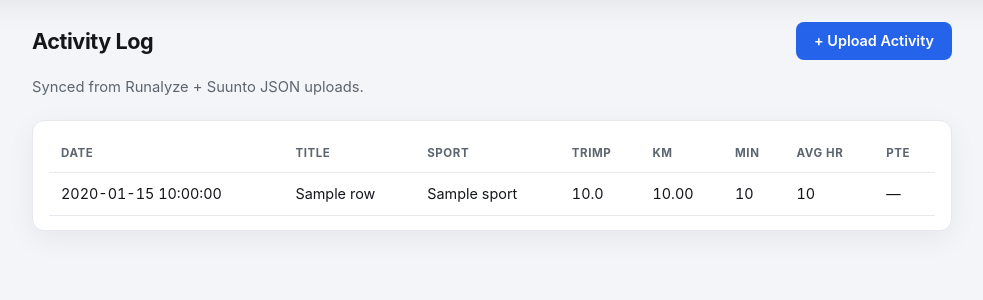
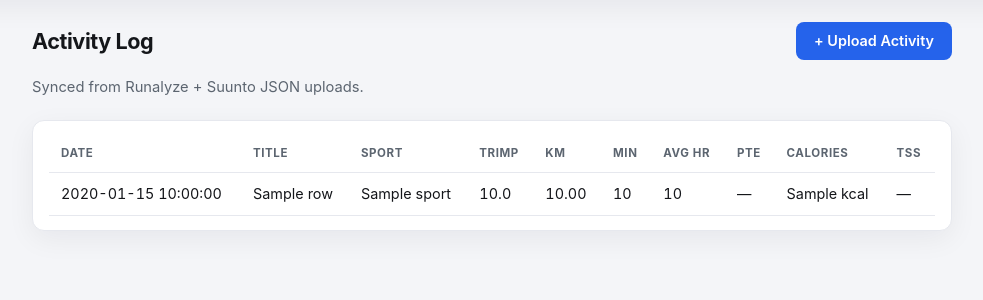
Before and after one commit to Raviv65/running-coach, a Flask app: template templates/activity.html in a window 1280 px wide. Shown: the part 55-355 px from the top of the page, without its empty margins (148-1131 px from the left). Run offline with Flask 3, Linux system fonts and the light colour scheme; the template is opened without the code that fills it: most values are stand-ins (such as "Sample title", 1, 10 or a date in 2020).

Commit message:
Preserve Suunto fields across pipeline runs; add Calories+TSS to activity list

```diff
--- a/app.py
+++ b/app.py
@@ -118,31 +118,51 @@ def run_daily_pipeline(send_email_now: bool = False) -> dict[str, Any]:
 
     if activities:
         grouped = group_activities_by_date(activities, running_only=True)
-        # Merge manually uploaded suunto-* fields into matching Runalyze activities.
-        # Fields from the Suunto JSON (EPOC, calories, segments, hr_timeseries, tss)
-        # are not available from Runalyze, so we carry them over when the same run
-        # appears in both (matched by day + duration within 1 min).
-        # If no Runalyze match exists yet, keep the suunto-* entry as-is.
-        _SUUNTO_FIELDS = {"epoc", "calories_kcal", "tss", "segments", "hr_timeseries"}
+        # Preserve Suunto-derived fields across pipeline runs.
+        # Runalyze never returns: epoc, calories_kcal, tss (approx), segments,
+        # hr_timeseries, avg_hr, max_hr, peak_training_effect, recovery_time_hrs,
+        # step_count. Carry them forward from the existing db into the fresh
+        # Runalyze snapshot, matching by activity ID (exact) or by day+duration
+        # (for suunto-* entries not yet in Runalyze).
+        _PRESERVE = {
+            "epoc", "calories_kcal", "tss", "segments", "hr_timeseries",
+            "avg_hr", "max_hr", "peak_training_effect", "recovery_time_hrs",
+            "step_count",
+        }
         existing_acts = db.get("activities", {})
+        # Build a lookup of existing Runalyze activities by ID for fast merge
+        existing_by_id: dict = {}
+        for day_acts in existing_acts.values():
+            for a in day_acts:
+                aid = str(a.get("id", ""))
+                if aid and not aid.startswith("suunto-"):
+                    existing_by_id[aid] = a
+
+        for day, runalyze_day in grouped.items():
+            for r in runalyze_day:
+                rid = str(r.get("id", ""))
+                old = existing_by_id.get(rid)
+                if old:
+                    for field in _PRESERVE:
+                        if field in old and field not in r:
+                            r[field] = old[field]
+
+        # Handle suunto-* entries: merge into Runalyze match or keep standalone
         for day, day_acts in existing_acts.items():
-            manual = [a for a in day_acts if str(a.get("id", "")).startswith("suunto-")]
-            if not manual:
-                continue
-            runalyze_day = grouped.get(day, [])
-            for m in manual:
+            for m in day_acts:
+                if not str(m.get("id", "")).startswith("suunto-"):
+                    continue
+                runalyze_day = grouped.get(day, [])
                 match = next(
                     (r for r in runalyze_day
                      if abs(r.get("duration_min", 0) - m.get("duration_min", 0)) < 1),
                     None,
                 )
                 if match:
-                    # Runalyze activity now exists — merge Suunto-only fields in
-                    for field in _SUUNTO_FIELDS:
+                    for field in _PRESERVE:
                         if field in m and field not in match:
                             match[field] = m[field]
                 else:
-                    # Not in Runalyze yet — keep the suunto-* entry
                     grouped.setdefault(day, []).append(m)
         db["activities"] = grouped
     else:
--- a/templates/activity.html
+++ b/templates/activity.html
@@ -18,11 +18,13 @@
         <th>min</th>
         <th>Avg HR</th>
         <th>PTE</th>
+        <th>Calories</th>
+        <th>TSS</th>
       </tr>
     </thead>
     <tbody>
       {% for row in rows %}
-      <tr {% if row.get('source') == 'suunto_json' %}class="clickable" onclick="window.location='/activity/{{ row.get('id') }}'"{% endif %}>
+      <tr class="clickable" onclick="window.location='/activity/{{ row.get('id') }}'">
         <td class="num">{{ row.date }}</td>
         <td>{{ row.title or '—' }}{% if row.get('source') == 'suunto_json' %} <span style="font-size:0.75rem;background:rgba(37,99,235,0.1);color:#2563eb;padding:2px 6px;border-radius:4px;margin-left:4px;">JSON</span>{% endif %}</td>
         <td>{{ row.sport or '—' }}</td>
@@ -31,9 +33,11 @@
         <td class="num">{{ "%.0f"|format(row.get("duration_min")) if row.get("duration_min") is not none else "—" }}</td>
         <td class="num">{{ "%.0f"|format(row.get("avg_hr")) if row.get("avg_hr") is not none else "—" }}</td>
         <td class="num">{{ row.get("peak_training_effect") or "—" }}</td>
+        <td class="num">{{ row.get("calories_kcal")|string + " kcal" if row.get("calories_kcal") is not none else "—" }}</td>
+        <td class="num">{{ row.get("tss") or "—" }}</td>
       </tr>
       {% else %}
-      <tr><td colspan="8" class="sub">No activities yet.</td></tr>
+      <tr><td colspan="10" class="sub">No activities yet.</td></tr>
       {% endfor %}
     </tbody>
   </table>
```
